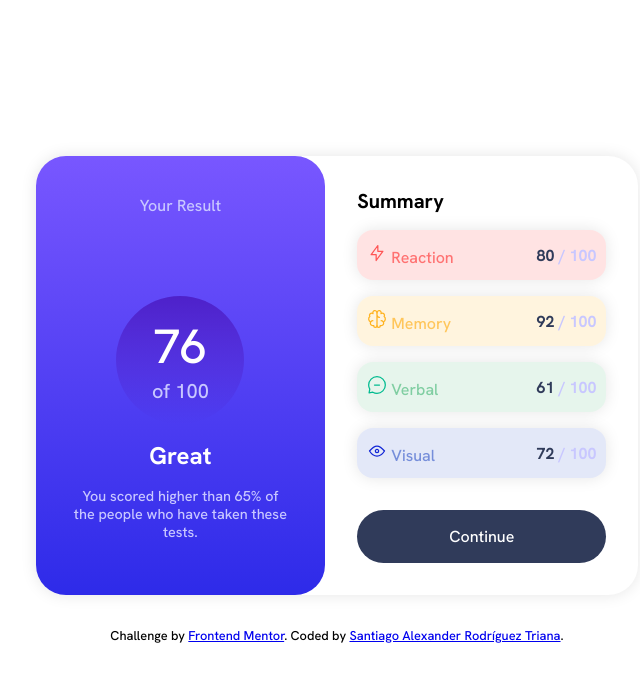
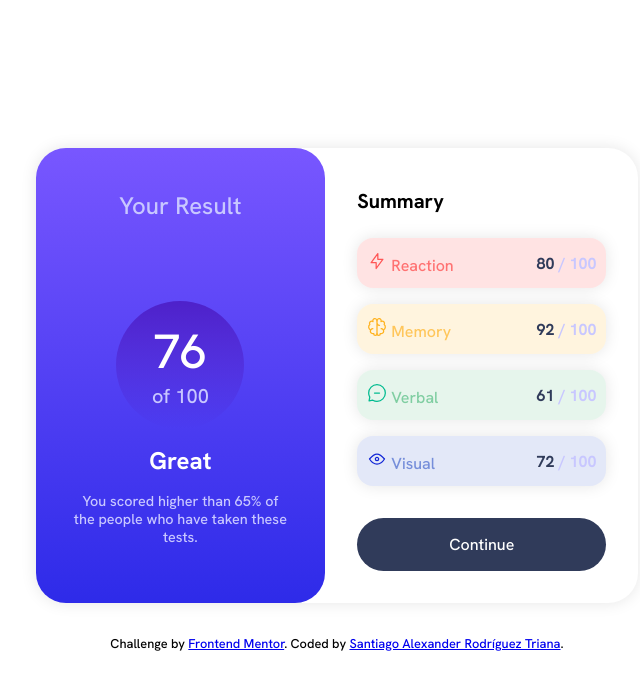
Before and after one commit to Trianon27/results-summary-component, a plain HTML site: page index.html in a window 1280 px wide. Shown: the whole page, without its empty margins (303-943 px from the left). Drawn offline with Linux system fonts and the light colour scheme.

Commit message:
More precissions

```diff
--- a/styles/style.css
+++ b/styles/style.css
@@ -49,9 +49,9 @@ header{
 }
 
 header h3{
-    font-size: 1rem;
+    font-size: 1.5rem;
     color: hsl(241, 100%, 89%);
-    margin-bottom: 5rem;
+    margin-bottom: 2rem;
     font-weight: 500;
 }
 
@@ -107,7 +107,7 @@ main{
 main h3{
     font-size: 1.25rem;
     color: hsl(0, 0%, 0%);
-    margin: 1rem 0rem;
+    margin: 1.5rem 0rem;
 }
 
 main .card{
@@ -188,6 +188,11 @@ main button:hover{
 
     }
 
+    header h3{
+        margin-bottom: 5rem;
+
+    }
+
 }
 
 @media screen and (max-width: 250px){
```
